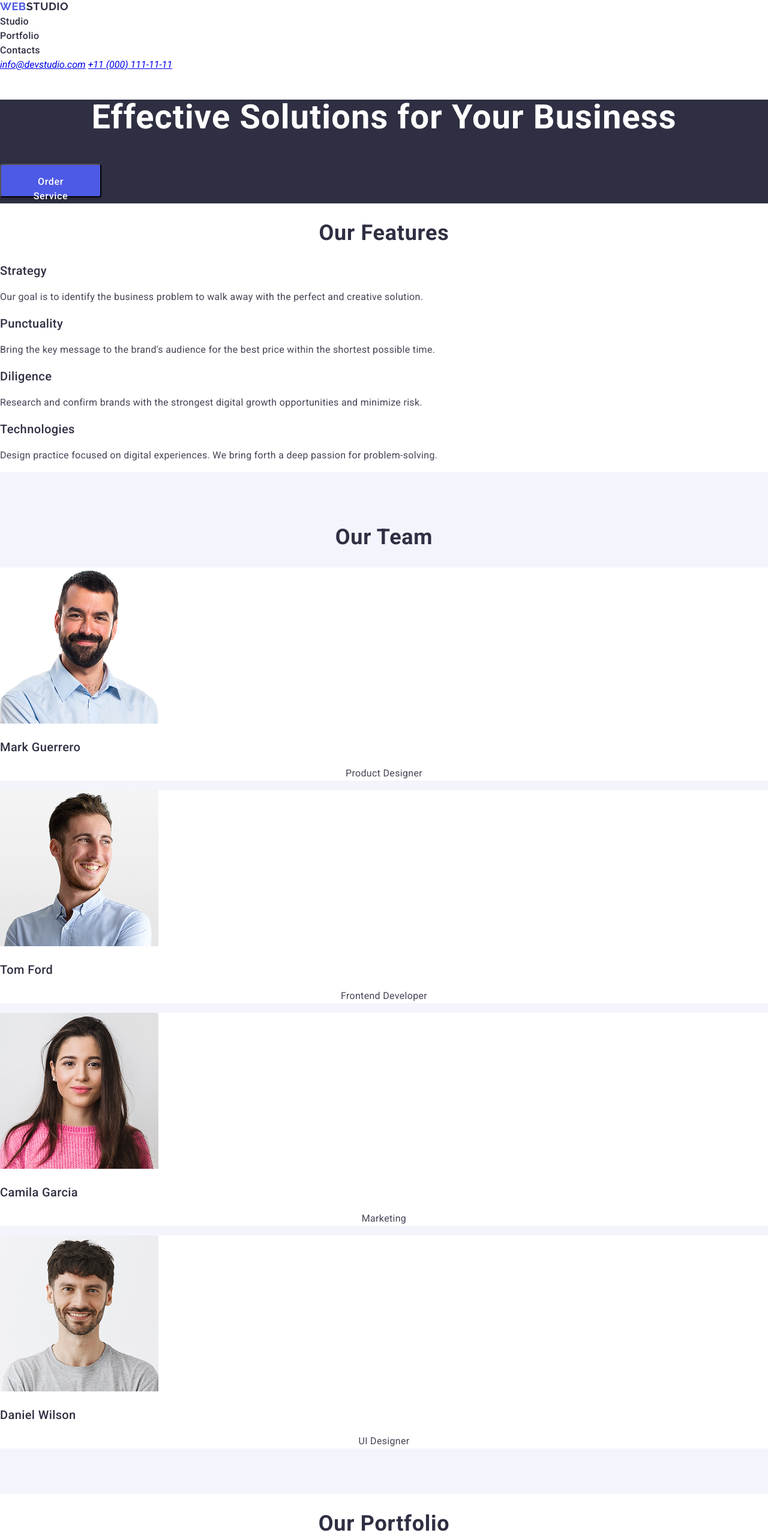
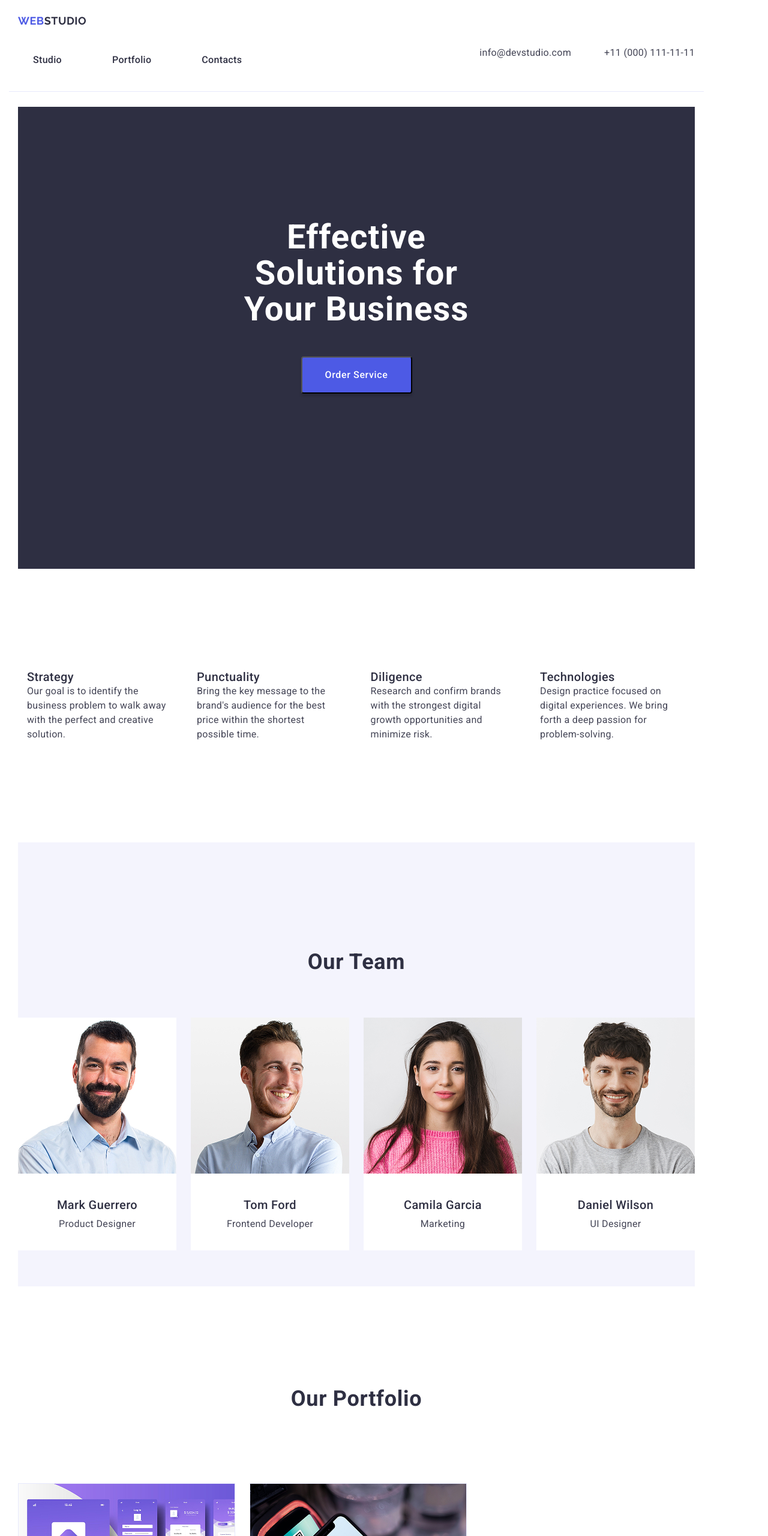
Before and after one commit to maximderen516-dotcom/goit-markup-hw-03, a plain HTML site: page index.html in a window 1280 px wide. Shown: the top 2560 px of the page at 60% size. Drawn offline with nearby package versions, Linux system fonts and the light colour scheme.

Commit message:
Auto stash before checking out "HEAD"

```diff
--- a/css/styles.css
+++ b/css/styles.css
@@ -1,4 +1,46 @@
 /* Сtrl + / */
+ /* CSS RESET  */
+body,
+h1,
+h2,
+h3,
+h4,
+p,
+ul,
+ol,
+li,
+figure,
+figcaption,
+blockquote,
+dl,
+dd {
+    margin: 0;
+    padding: 0;
+}
+*, ::after, ::before {
+    box-sizing: content-box;
+}
+body {
+    min-height: 100vh;
+    line-height: 1.5;
+}
+
+ul,
+ol {
+    list-style: none;
+}
+
+img {
+    max-width: 100%;
+}
+
+input,
+button,
+textarea,
+select {
+    font: inherit;
+}
+/* CSS RESET */
 :root {
     --iris: #4d5ae5;
     --ocean: #404bbf;
@@ -59,6 +101,40 @@ ul{
     margin: 0;
     padding: 0;
 }
+html,
+body {
+    max-width: 100%;
+    overflow-x: hidden;
+}
+/* Region Header */
+.section-header{
+   background-color:#fff;
+}
+.container{
+    padding-left: 15px;
+    padding-right: 15px;
+    padding-top: 24px;
+    padding-bottom: 24px;
+    max-width: 1158px;
+}
+.header-box {
+    border-bottom: 1px solid #e7e9fc;
+    display: flex;
+    justify-content: space-between;
+    align-items: center;
+}
+.header-logo{
+    margin-right: 76px;
+}
+.header-nav  li{
+ display: inline-block;
+ align-items: start;
+    margin:40px;
+}
+.address{
+    display:flex;
+    gap:40px;
+}
 .logo{
     color:#2e2f42;
     font-family: "Raleway", sans-serif;
@@ -68,6 +144,9 @@ ul{
         letter-spacing: 0.03em;
         text-transform: uppercase;
         text-decoration: none;
+        padding-left: 15px;
+        padding-bottom: 24px;
+        padding-top: 24px;
 }
 .color-slate-logo{
     font-family: var(--second-family);
@@ -112,8 +191,10 @@ ul{
 .color-link-header.active::after {
     width: 100%;
 }
-
-.address{
+.address-link{
+    padding-right: 15px;
+    padding-bottom: 24px;
+    padding-top: 24px;
     font-style: normal;
     font-weight: 400;
     font-size: 16px;
@@ -122,24 +203,33 @@ ul{
     color: var(--slate);
     text-decoration: none;
 }
-.address:hover,
-.address:focus {
-    color: var(--ocean);
+.address-link:hover,
+.address-link:focus {
+    color:var(--ocean);
 }
+/* End of Header */
+/* region Hero */
 .hero{
-    background: var(--navy-blue);
+    margin-top: 1px;
+    padding-top: 188px;
+    padding-bottom: 292px;
+    padding-left:331px;
+    padding-right:331px;
+    text-align: justify;
+    background:var(--navy-blue);
 }
 .button{
+    display: block;
+    margin: 48px auto 0 auto;
     border-radius: 4px;
-    padding: 16px 32px;
     width: 169px;
     height: 56px;
     box-shadow: 0 4px 4px 0 rgba(0, 0, 0, 0.15);
     background: var(--iris);
-    font-family: var(--font-family);
+    font-family: 'Roboto', sans-serif;
     font-weight: 500;
     font-size: 16px;
-        line-height: 150%;
+    line-height: 1.5;
     letter-spacing: 0.04em;
     color: var(--white);
 }
@@ -148,16 +238,74 @@ box-shadow: 0 4px 4px 0 rgba(0, 0, 0, 0.15);
 box-shadow: 0 4px 4px 0 rgba(0, 0, 0, 0.15);
     background: var(--ocean);
 }
+/* end of Hero */
+/* region Features */
+.section-features {
+    background-color: #fff;
+}
+.visually-hidden {
+    position: absolute;
+    width: 1px;
+    height: 1px;
+    margin: -1px;
+    border: 0;
+    padding: 0;
+    white-space: nowrap;
+    clip-path: inset(100%);
+    clip: rect(0 0 0 0);
+    overflow: hidden;
+}
+.feature-list {
+display: flex;
+justify-content: space-between;
+padding-bottom: 120px;
+padding-top: 120px;
+}
+.feature-1{
+padding-left: 15px;
+margin-right:24px ;
+}
+.feature-2 {
+margin-left: 24px;
+margin-right: 24px;
+}
+.feature-3  {
+margin-left: 24px;
+margin-right: 24px;
+}
+.feature-4 {
+padding-right: 15px;
+margin-left: 24px;
+}
+/* end of Features */
+/* region Teem */
 .section-team{
     background: var(--cloud);
     padding-bottom: 60px;
     padding-top: 60px;
+}
+.team-list{
+    gap:24px;
+    display: flex;
+    justify-content: space-between;
+}
+.team-name{
+    text-align: center;
+    padding-top: 33px;
+    padding-bottom:8px;
 }
 .team-background{
     background: #ffffff;
 }
 .team-position{
    text-align: center;
+   padding-bottom:32px;
+}
+
+/* end of Team  */
+/* region portfolio  */
+#portfolio{
+    background-color: #fff;
 }
 .section-title{
     font-family: 'Roboto', sans-serif;
@@ -167,13 +315,43 @@ box-shadow: 0 4px 4px 0 rgba(0, 0, 0, 0.15);
         letter-spacing: 0.02em;
         text-align: center;
         color: var(--navy-blue);
+        padding-top: 120px;
+        margin-bottom: 72px;
 }
+.portfolio-list{
+    display: flex;
+    flex-wrap: wrap;
+    gap: 24px;
+    padding-bottom:120px;
+}
+.card-content{
+    padding-top: 32px;
+    padding-left: 16px;
+}
+.card-text{
+    padding-left: 16px;
+    padding-bottom: 32px;
+    padding-top: 8px;
+}
+.portfolio-list-border{
+    border: 1px solid var(--cornflower);
+    margin-top:48px;
+}
+
+/* end of portfolio   */
 .footer{
     background-color: #2e2f42;
-
+}
+#section-footer{
+   padding-top: 100px;
+    padding-bottom: 100px;
+}
+.footer-link{
+    padding-left: 15px;
 }
 .footer-text{
     color: var(--cloud);
+    padding-left: 15px;
 }
 .color-white{
     color: var(--white);
--- a/index.html
+++ b/index.html
@@ -6,146 +6,175 @@
    <title>WebStudio</title>
    <link rel="stylesheet" href="https://cdnjs.cloudflare.com/ajax/libs/modern-normalize/3.0.1/modern-normalize.min.css"
     integrity="sha512-q6WgHqiHlKyOqslT/lgBgodhd03Wp4BEqKeW6nNtlOY4quzyG3VoQKFrieaCeSnuVseNKRGpGeDU3qPmabCANg=="
-    crossorigin="anonymous" referrerpolicy="no-referrer"/>
+    crossorigin="anonymous" referrerpolicy="no-referrer" />
    <link rel="preconnect" href="https://fonts.googleapis.com">
    <link rel="preconnect" href="https://fonts.gstatic.com" crossorigin>
- <link href="https://fonts.googleapis.com/css2?family=Raleway:ital,wght@0,100..900;1,100..900&family=Roboto:ital,wght@0,100..900;1,100..900&display=swap"
+   <link
+    href="https://fonts.googleapis.com/css2?family=Raleway:ital,wght@0,100..900;1,100..900&family=Roboto:ital,wght@0,100..900;1,100..900&display=swap"
     rel="stylesheet">
    <link rel="stylesheet" href="./css/styles.css">
   </head>
-
   <body>
    <!-- #region header -->
+   <div class="container">
+    <section class="section-header">
       <header>
+        <div class="header-box">
          <nav aria-label="Main Navigation">
+           <div class="header-logo">
             <a href="./index.html" class="logo"><span class="color-slate-logo">Web</span>Studio</a>
+           </div>
+           <div class="header-nav">
             <ul>
               <li><a href="./index.html" class="color-link-header">Studio</a></li>
               <li><a href="#portfolio" class="color-link-header">Portfolio</a></li>
               <li><a href="#contacts" class="color-link-header">Contacts</a></li>
             </ul>
+           </div>
          </nav>
-    <address>
+          <address class="address">
               <a class="address-link" href="mailto:info@devstudio.com">info@devstudio.com</a>
               <a class="address-link" href="tel:+110001111111">+11 (000) 111-11-11</a>
           </address>
+        </div>
       </header>
+    </section>
     <!-- #endregion header -->
     <!-- #region main -->
     <main>
-    <section class="hero"><!-- Hero Section -->
+      <div class="container">
+        <section class="hero">
+          <!-- Hero Section -->
           <h1>Effective Solutions for Your Business</h1>
           <button class="button" type="button">Order Service</button>
         </section>
+      </div>
       <!-- #region Features -->
-    <section>
-      <h2 class="section-title">Our Features</h2>
-      <ul>
-        <li>
+      <div class="container">
+        <section class="section-features">
+          <h2 class="visually-hidden">Our Features</h2>
+          <ul class="feature-list">
+            <li class="feature-1">
               <h3>Strategy</h3>
               <p>Our goal is to identify the business problem to walk away with the perfect and creative solution.</p>
             </li>
-        <li>
+            <li class="feature-2">
               <h3>Punctuality</h3>
               <p>Bring the key message to the brand's audience for the best price within the shortest possible time.</p>
             </li>
-        <li>
+            <li class="feature-3">
               <h3>Diligence</h3>
               <p>Research and confirm brands with the strongest digital growth opportunities and minimize risk.</p>
             </li>
-        <li>
+            <li class="feature-4">
               <h3>Technologies</h3>
               <p>Design practice focused on digital experiences. We bring forth a deep passion for problem-solving.</p>
             </li>
           </ul>
         </section>
+      </div>
       <!-- #endregion Features -->
       <!-- #region Team -->
+      <div class="container">
         <section class="section-team">
           <h2 class="section-title">Our Team</h2>
-      <ul>
+          <ul class="team-list">
             <li class="team-background">
+              <div>
                 <img src="./images/img.jpg" width="264" height="260" alt="Mark Guerrero, Product Designer">
-          <h3 class="team-name">
-            Mark Guerrero
-          </h3>
-          <p class="team-position">
-            Product Designer
-          </p>
+                <h3 class="team-name">Mark Guerrero</h3>
+                <p class="team-position">Product Designer</p>
+              </div>
             </li>
             <li class="team-background">
+              <div>
                 <img src="./images/img(1).jpg" width="264" height="260" alt="Tom Ford, Frontend Developer">
-          <h3 class="team-name">
-            Tom Ford
-          </h3>
-          <p class="team-position">
-          Frontend Developer
-          </p>
+                <h3 class="team-name">Tom Ford</h3>
+                <p class="team-position">Frontend Developer</p>
+              </div>
             </li>
             <li class="team-background">
-          <img src="./images/img(2).jpg" width="264" height="260" alt="Camila Garcia, Marketing ">
-          <h3 class="team-name">
-            Camila Garcia
-          </h3>
-          <p class="team-position">
-            Marketing
-          </p>
+              <div>
+                <img src="./images/img(2).jpg" width="264" height="260" alt="Camila Garcia, Marketing">
+                <h3 class="team-name">Camila Garcia</h3>
+                <p class="team-position">Marketing</p>
+              </div>
             </li>
             <li class="team-background">
+              <div>
                 <img src="./images/img(3).jpg" width="264" height="260" alt="Daniel Wilson, UI Designer">
-          <h3 class="team-name">
-            Daniel Wilson
-          </h3>
-          <p class="team-position">
-            UI Designer
-          </p>
+                <h3 class="team-name">Daniel Wilson</h3>
+                <p class="team-position">UI Designer</p>
+              </div>
             </li>
           </ul>
         </section>
+      </div>
       <!-- #endregion Team -->
       <!--#region Our Portfolio -->
+      <div class="container">
         <section id="portfolio">
           <h2 class="section-title">Our Portfolio</h2>
-      <ul>
+          <ul class="portfolio-list">
             <li>
+              <div class="portfolio-list-border">
                 <img src="./images/Banking_App.jpg" width="360" height="300" alt="Banking_App">
-          <h3>Banking App</h3>
-          <p>App</p>
+                <h3 class="card-content">Banking App</h3>
+                <p class="card-text">App</p>
+              </div>
             </li>
             <li>
+              <div class="portfolio-list-border">
                 <img src="./images/Cashless_Payment.jpg" width="360" height="300" alt="Cashless_Payment">
-          <h3>Cashless Payment</h3>
-          <p>Marketing</p>
+                <h3 class="card-content">Cashless Payment</h3>
+                <p class="card-text">Marketing</p>
+              </div>
             </li>
             <li>
+              <div class="portfolio-list-border">
                 <img src="./images/Meditation_App.jpg" width="360" height="300" alt="Meditation_App">
-          <h3>Meditation App</h3>
-          <p>App</p>
+                <h3 class="card-content">Meditation App</h3>
+                <p class="card-text">App</p>
+              </div>
             </li>
             <li>
+              <div class="portfolio-list-border">
                 <img src="./images/Taxi_Service.jpg" width="360" height="300" alt="Taxi_Service">
-          <h3>Taxi Service</h3>
-          <p>Marketing</p>
+                <h3 class="card-content">Taxi Service</h3>
+                <p class="card-text">Marketing</p>
+              </div>
             </li>
             <li>
+              <div class="portfolio-list-border">
                 <img src="./images/Screen_Illustrations.jpg" width="360" height="300" alt="Screen_Illustrations">
-          <h3>Screen Illustrations</h3>
-          <p>Design</p>
+                <h3 class="card-content">Screen Illustrations</h3>
+                <p class="card-text">Design</p>
+              </div>
             </li>
             <li>
+              <div class="portfolio-list-border">
                 <img src="./images/Online_Courses.jpg" width="360" height="300" alt="Online_Courses">
-          <h3>Online Courses</h3>
-          <p>Marketing</p>
+                <h3 class="card-content">Online Courses</h3>
+                <p class="card-text">Marketing</p>
+              </div>
             </li>
           </ul>
         </section>
+      </div>
       <!--#endregion Our Portfolio -->
     </main>
     <!-- #endregion main -->
     <!-- #region footer -->
     <footer class="footer">
-    <a class="footer-link" href="./index.html" aria-label="Home"><span class="color-slate-logo">Web</span><span class="color-white">Studio</span></a>
-    <p class="footer-text">Increase the flow of customers and sales for your business with digital marketing & growth solutions.</p>
+      <div class="container">
+        <section id="section-footer">
+          <a class="footer-link" href="./index.html" aria-label="Home">
+            <span class="color-slate-logo">Web</span><span class="color-white">Studio</span>
+          </a>
+          <p class="footer-text">Increase the flow of customers and sales for your business with digital marketing &
+            growth solutions.</p>
+        </section>
+      </div>
     </footer>
     <!-- #endregion footer -->
  </body>
```
Lines whose indentation alone changed are shown as unchanged.
